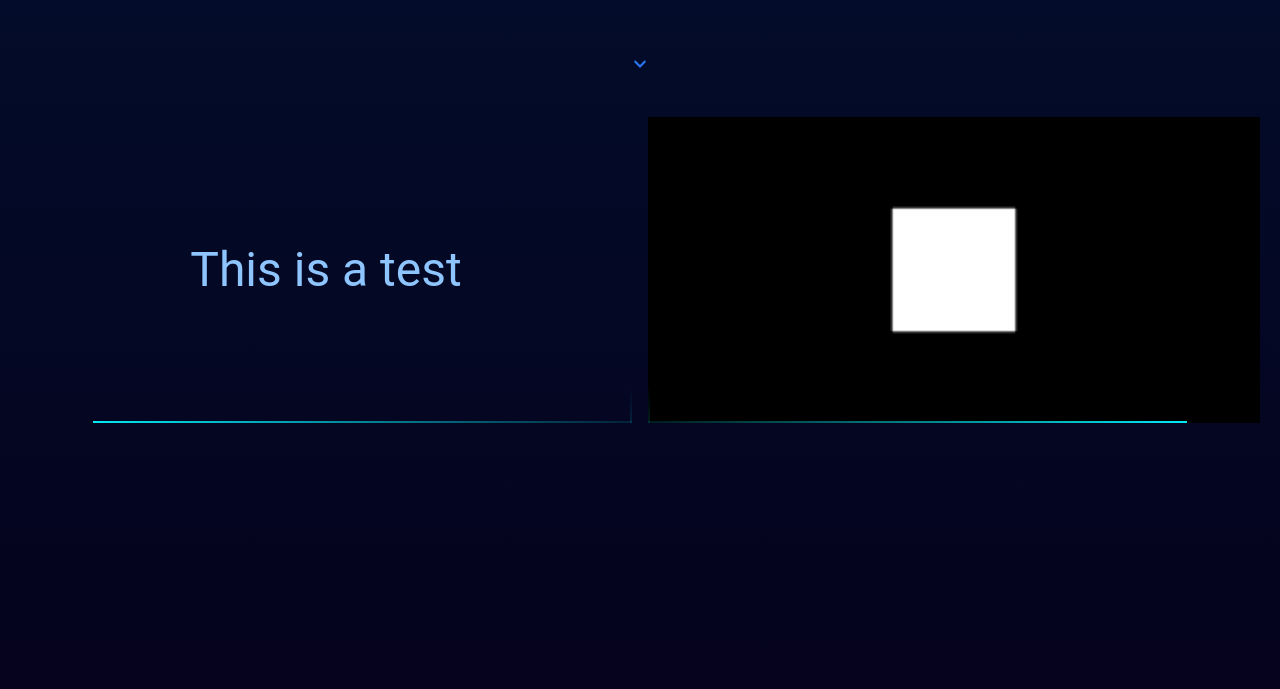
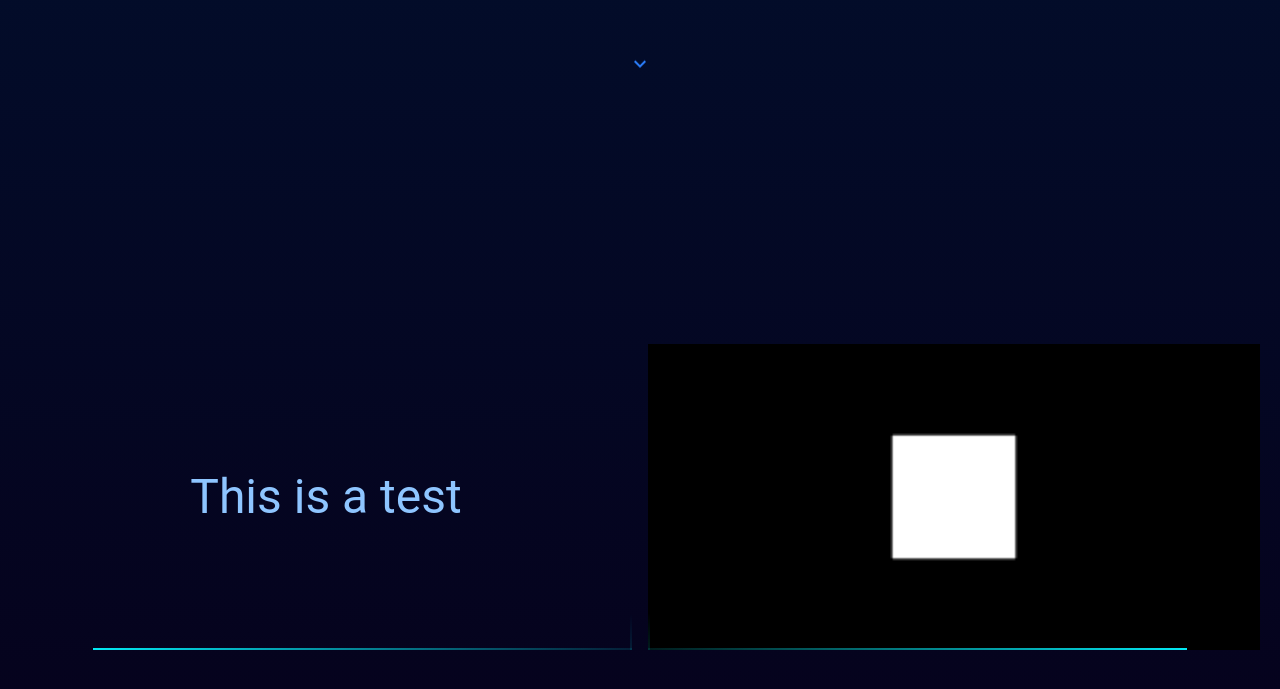
Before and after one commit to justinhung/justinwebdev.com, a React (Vite) app: page / in a window 1280 px wide. Shown: the part 703-1392 px from the top of the page. Built offline with nearby package versions, Linux system fonts and the light colour scheme.

Commit message:
minor ui change

```diff
--- a/src/App.tsx
+++ b/src/App.tsx
@@ -101,7 +101,7 @@ export default function App() {
         )}
       </div>
 
-      <div className="h-screen w-full p-5">
+      <div className="h-screen w-full max-w-7xl mx-auto p-5 content-center">
         <div className="grid grid-cols-1 lg:grid-cols-2 gap-4">
           <div className="animation-test content-center">
             <span></span>
@@ -113,7 +113,7 @@ export default function App() {
             </Typography>
           </div>
 
-          <div className="animation-test" style={{transform: 'scale(-1, 1)'}}>
+          <div className="animation-test" style={{ transform: "scale(-1, 1)" }}>
             <span></span>
             <span></span>
             <span></span>
```
